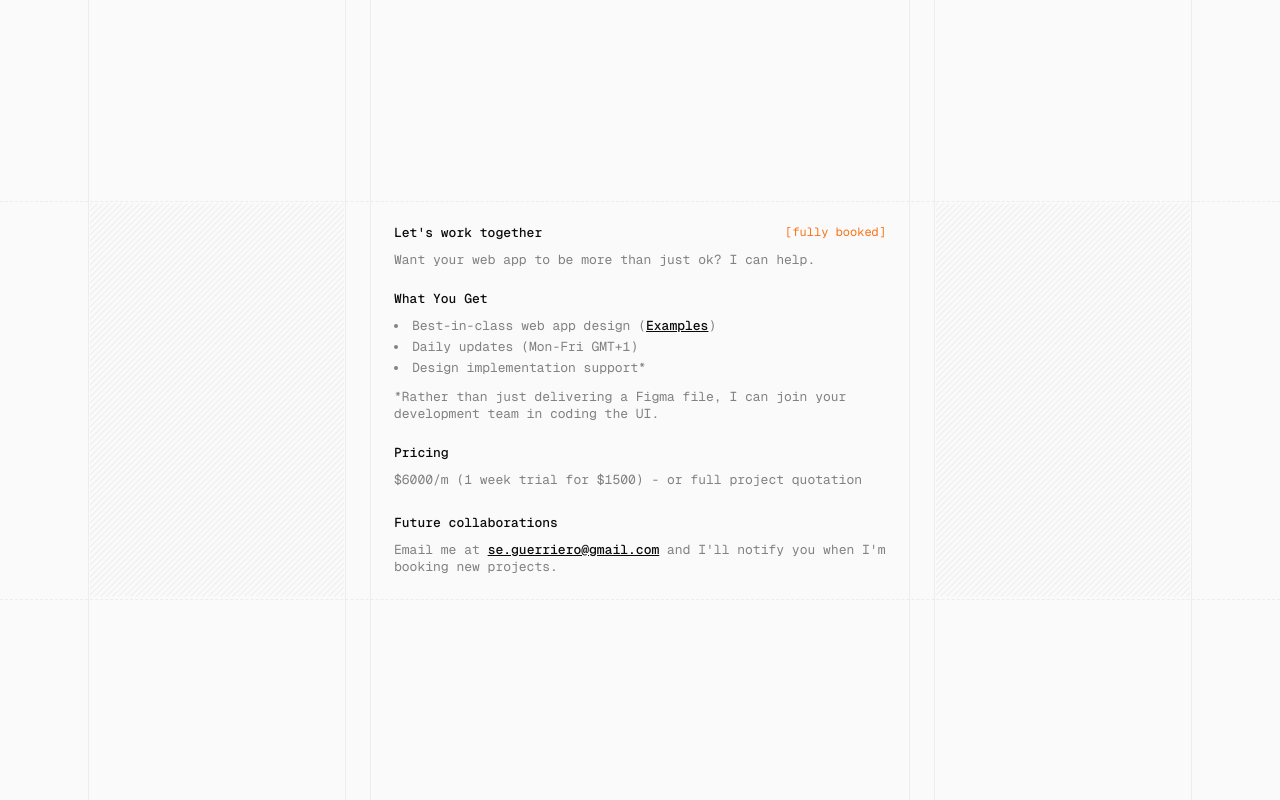
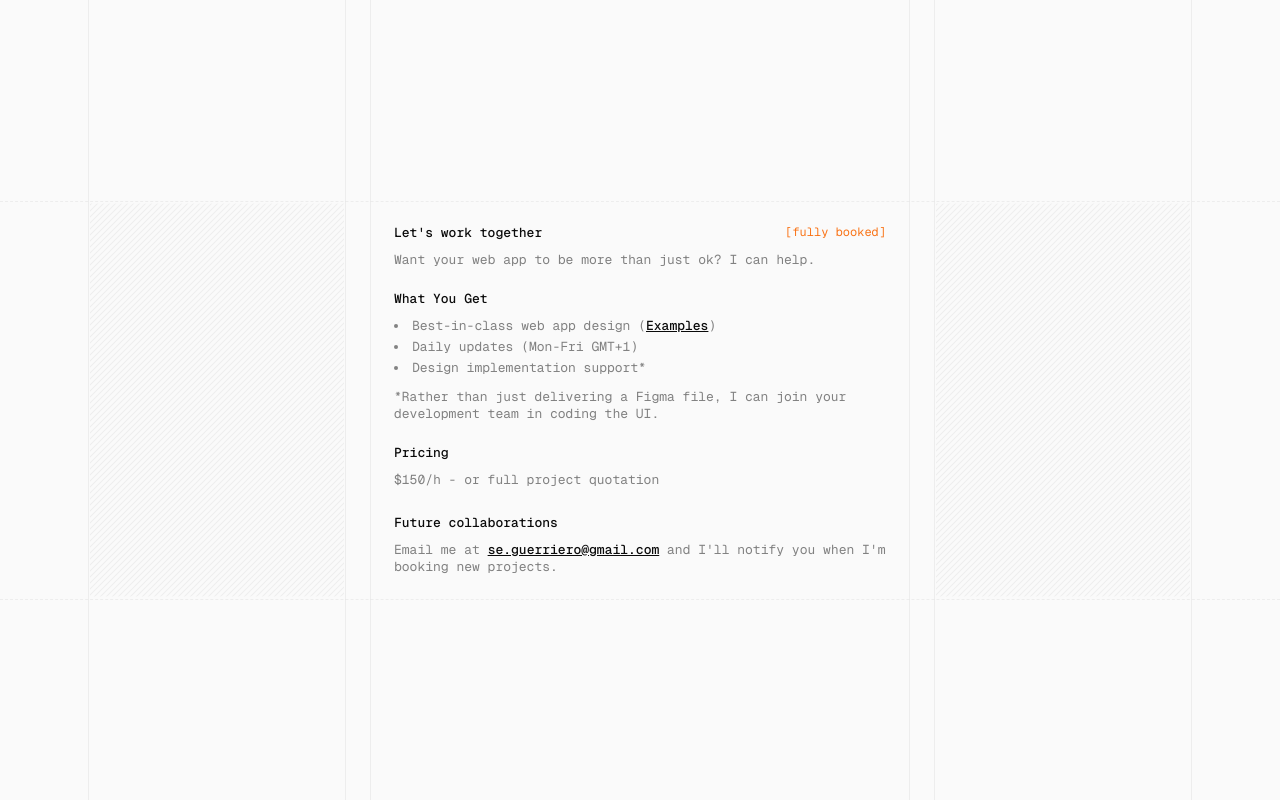
Before and after one commit to sebastiano-guerriero/lab01, a plain HTML site: page index.html in a window 1280 px wide. Shown: the part 7223-8023 px from the top of the page. Drawn offline with nearby package versions, Linux system fonts and the light colour scheme; a script that the page names is missing.

Commit message:
updated pricing

```diff
--- a/index.html
+++ b/index.html
@@ -706,7 +706,7 @@
           <p style="--f-weight: 400; --op: 0.5;">*Rather than just delivering a Figma file, I can join your development team in coding the UI.</p>
 
           <h3 style="--lh: 1; --mt: 0.75rem;">Pricing</h3>
-          <p style="--f-weight: 400; --op: 0.5;">$6000/m (1 week trial for $1500) - or full project quotation</p>
+          <p style="--f-weight: 400; --op: 0.5;">$150/h - or full project quotation</p>
 
           <div class="show-if-not-available">
             <h3 style="--lh: 1; --mt: 1rem;">Future collaborations</h3>
```
